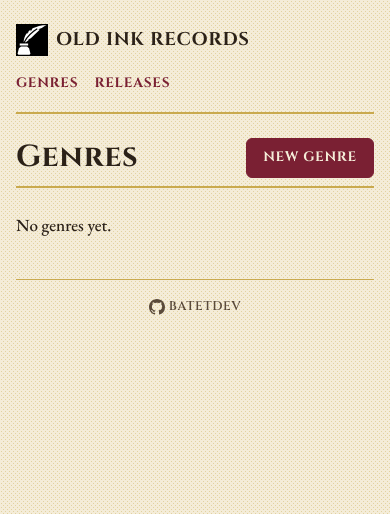
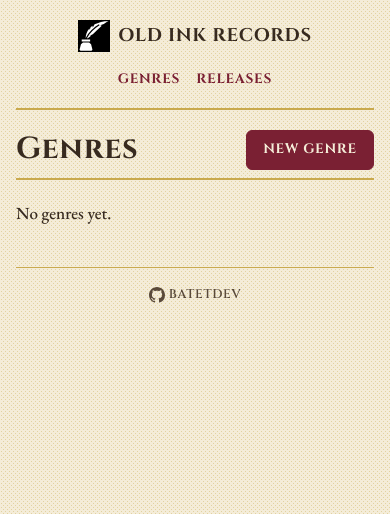
Before and after one commit to BatetDev/top-project-inventory-application, a Node server app: page /genres in a window 390 px wide. Shown: the top 514 px of the page. Run offline with Node 20, Linux system fonts and the light colour scheme; data that the repository does not hold is empty.

Commit message:
style: center genre actions, soften ink color, stack header on mobile

```diff
--- a/public/css/components.css
+++ b/public/css/components.css
@@ -54,6 +54,13 @@
 
 .site-nav a:hover {
   color: var(--rubric-dark);
+}
+
+@media (max-width: 30rem) {
+  .site-header {
+    flex-direction: column;
+    align-items: center;
+  }
 }
 
 .section-heading {
@@ -164,6 +171,10 @@ button:hover {
 .release-actions button:hover {
   background-color: var(--rubric);
   color: var(--parchment);
+}
+
+.genre-actions {
+  justify-content: center;
 }
 
 /* Error message */
--- a/public/css/tokens.css
+++ b/public/css/tokens.css
@@ -7,7 +7,7 @@
   --parchment: #f4ecd8;
   --parchment-deep: #e8dcc0;
   --paper-light: #fffdf8;
-  --ink: #2b2118;
+  --ink: #372a1f;
   --ink-soft: #5a4a3a;
   --rubric: #7a2033;
   --rubric-dark: #5e1826;
@@ -22,7 +22,7 @@
   --space-xs: 0.25rem;
   --space-sm: 0.5rem;
   --space-md: 1rem;
-  --space-lg: 1.5rem;
+  --space-lg: 1.25rem;
   --space-xl: 2.5rem;
   --radius: 6px;
   --max-width: 72rem;
--- a/views/genres/show.ejs
+++ b/views/genres/show.ejs
@@ -26,7 +26,6 @@
             <button type="submit">Delete genre</button>
           </form>
         </div>
-        <a href="/genres" class="button button--secondary">Back to genres</a>
       </div>
       <h2 class="section-heading">
         <%= genre.name %> releases in inventory: <%= releases.length %>
```
